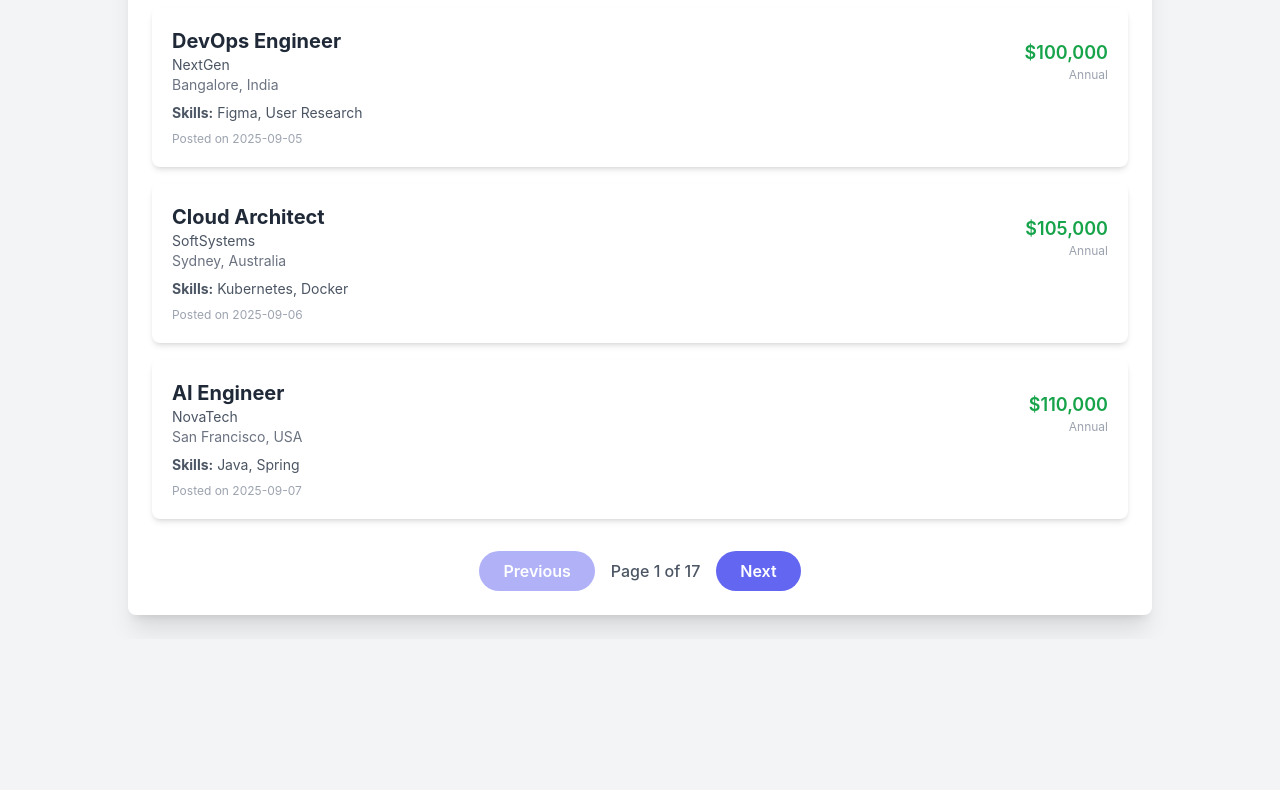
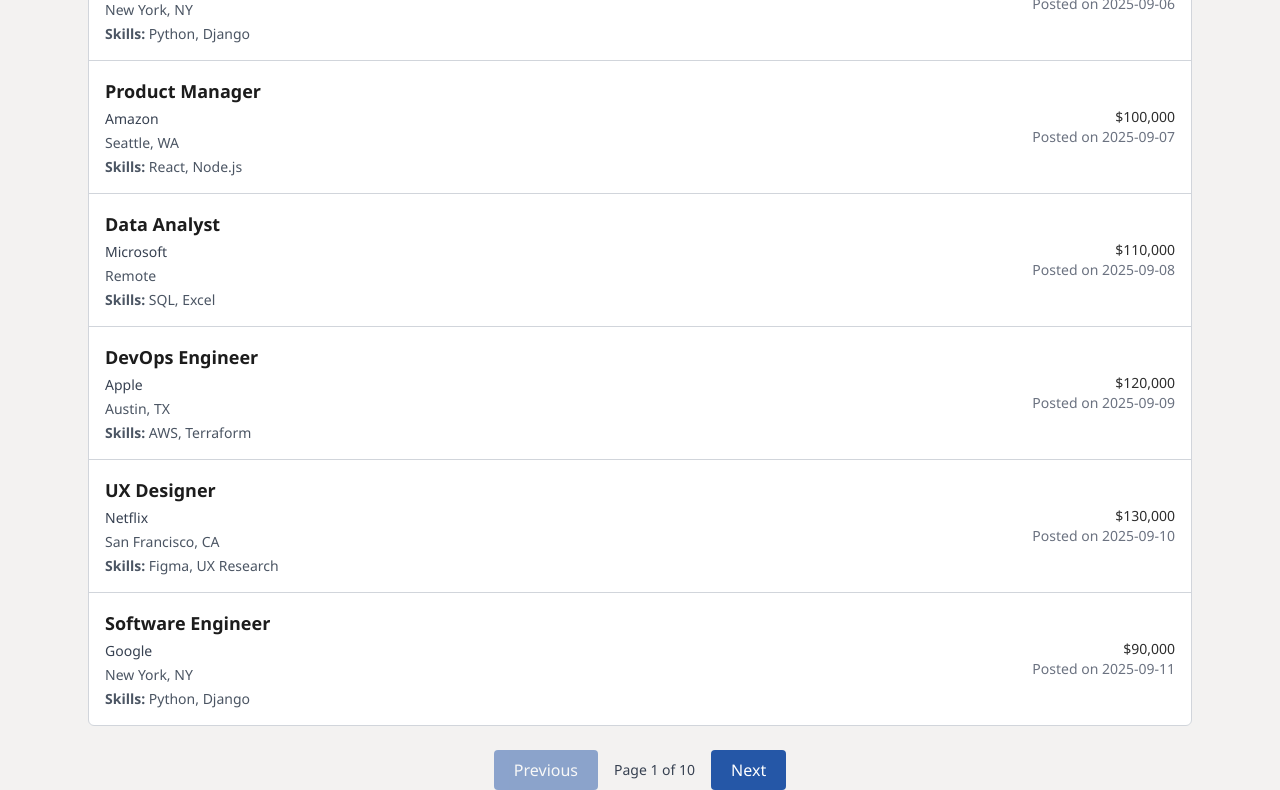
Before and after one commit to aashifm1/jobs-indeed, a plain HTML site: page index.html in a window 1280 px wide. Shown: the part 717-1507 px from the top of the page. Before the commit the page ends 1356 px from the top, so only its background shows below. Drawn offline with nearby package versions, Linux system fonts and the light colour scheme.

Commit message:
Update index.html

```diff
--- a/index.html
+++ b/index.html
@@ -3,148 +3,122 @@
 <head>
   <meta charset="UTF-8" />
   <meta name="viewport" content="width=device-width, initial-scale=1.0" />
-  <title>Indeed - Jobs, Employment, Career</title>
+  <title>Indeed - Job Search</title>
   <script src="https://cdn.tailwindcss.com"></script>
   <style>
     body {
-      font-family: 'Inter', sans-serif;
-      transition: background-color 0.3s;
+      font-family: 'Segoe UI', Tahoma, Geneva, Verdana, sans-serif;
+      background-color: #f3f2f1;
     }
-    .dark body {
-      background-color: #1a202c;
+    .job-title:hover {
+      color: #2557a7;
+      text-decoration: underline;
     }
-    .dark .bg-white {
-      background-color: #2d3748;
-    }
-    .dark .text-gray-800 {
-      color: #e2e8f0;
-    }
-    .dark .text-gray-500 {
-      color: #a0aec0;
-    }
-    .dark .text-gray-600 {
-      color: #a0aec0;
+    .pagination-btn:disabled {
+      opacity: 0.5;
+      cursor: not-allowed;
     }
   </style>
 </head>
-<body class="bg-gray-100 text-gray-900 dark:text-gray-100 p-6 flex flex-col items-center">
+<body class="text-[#1c1c1c]">
 
-  <div class="w-full max-w-5xl bg-white dark:bg-gray-800 p-6 rounded-lg shadow-xl transition-colors duration-300">
-    <header class="text-center mb-6">
-      <h1 class="text-4xl font-bold text-gray-800 dark:text-white">Indeed</h1>
-      <p class="text-lg text-gray-500 dark:text-gray-400">Find your next role anywhere in the world</p>
-    </header>
+  <header class="bg-white shadow-sm px-6 py-4 mb-6">
+    <div class="max-w-6xl mx-auto flex flex-col sm:flex-row sm:items-center sm:justify-between">
+      <div>
+        <h1 class="text-3xl font-bold text-[#2557a7]">Indeed</h1>
+        <p class="text-sm text-gray-600">Find your next opportunity</p>
+      </div>
+    </div>
+  </header>
 
-    <div class="flex justify-end mb-4">
-      <button id="dark-mode-toggle" class="px-4 py-2 rounded-full bg-gray-200 dark:bg-gray-700 text-gray-800 dark:text-white font-semibold transition-colors">
-        Toggle Dark Mode
-      </button>
+  <main class="max-w-6xl mx-auto px-4 sm:px-6">
+    <section id="job-listings" class="divide-y divide-gray-300 border border-gray-300 bg-white rounded-md">
+      <!-- Jobs inserted by JavaScript -->
+    </section>
+
+    <div class="flex justify-center items-center gap-4 mt-6">
+      <button id="prev-page" class="pagination-btn px-5 py-2 bg-[#2557a7] text-white font-medium rounded hover:bg-[#1e477a] transition" disabled>Previous</button>
+      <span id="page-info" class="text-sm text-gray-700">Page 1</span>
+      <button id="next-page" class="pagination-btn px-5 py-2 bg-[#2557a7] text-white font-medium rounded hover:bg-[#1e477a] transition">Next</button>
     </div>
-
-    <main id="job-listings" class="space-y-4">
-      <!-- Job cards inserted here by JS -->
-    </main>
-
-    <div class="mt-8 flex justify-center items-center space-x-4">
-      <button id="prev-page" class="px-6 py-2 rounded-full bg-indigo-500 text-white font-semibold hover:bg-indigo-600 transition disabled:opacity-50" disabled>
-        Previous
-      </button>
-      <span id="page-info" class="text-gray-600 dark:text-gray-400 font-medium">Page 1</span>
-      <button id="next-page" class="px-6 py-2 rounded-full bg-indigo-500 text-white font-semibold hover:bg-indigo-600 transition">
-        Next
-      </button>
-    </div>
-  </div>
+  </main>
 
   <script>
     const jobs = [];
-    const sampleRoles = ["Software Engineer", "Data Scientist", "Product Manager", "UX Designer", "DevOps Engineer", "Cloud Architect", "AI Engineer", "Full Stack Developer", "QA Analyst", "Technical Writer"];
-    const companies = ["TechCorp", "InnoSoft", "CloudNine", "ByteWave", "NextGen", "SoftSystems", "NovaTech", "Skyline", "DataSphere", "CodeMinds"];
-    const locations = ["New York, USA", "London, UK", "Berlin, Germany", "Toronto, Canada", "Bangalore, India", "Sydney, Australia", "San Francisco, USA", "Tokyo, Japan", "Dubai, UAE", "Singapore"];
-    const skillsList = [["Python", "Django"], ["React", "Node.js"], ["AWS", "Terraform"], ["SQL", "Excel"], ["Figma", "User Research"], ["Kubernetes", "Docker"], ["Java", "Spring"], ["C#", ".NET"], ["GCP", "BigQuery"], ["TypeScript", "Angular"]];
+    const roles = ["Software Engineer", "Product Manager", "Data Analyst", "DevOps Engineer", "UX Designer"];
+    const companies = ["Google", "Amazon", "Microsoft", "Apple", "Netflix"];
+    const locations = ["New York, NY", "Seattle, WA", "Remote", "Austin, TX", "San Francisco, CA"];
+    const skills = [["Python", "Django"], ["React", "Node.js"], ["SQL", "Excel"], ["AWS", "Terraform"], ["Figma", "UX Research"]];
 
     for (let i = 1; i <= 100; i++) {
-      const idx = i % 10;
+      const idx = i % 5;
       jobs.push({
-        role: sampleRoles[idx],
+        role: roles[idx],
         company: companies[idx],
         location: locations[idx],
-        salary: `$${80 + idx * 5},000`,
-        skills: skillsList[idx].join(', '),
+        salary: `$${90 + idx * 10},000`,
+        skills: skills[idx].join(', '),
         job_link: `https://example.com/job/${i}`,
         posting_date: `2025-09-${(i % 30 + 1).toString().padStart(2, '0')}`
       });
     }
 
-    const jobsPerPage = 6;
+    const jobsPerPage = 10;
     let currentPage = 1;
     const totalPages = Math.ceil(jobs.length / jobsPerPage);
 
-    const jobListingsContainer = document.getElementById('job-listings');
-    const prevButton = document.getElementById('prev-page');
-    const nextButton = document.getElementById('next-page');
-    const pageInfoSpan = document.getElementById('page-info');
-    const darkModeToggle = document.getElementById('dark-mode-toggle');
+    const jobListingsContainer = document.getElementById("job-listings");
+    const prevBtn = document.getElementById("prev-page");
+    const nextBtn = document.getElementById("next-page");
+    const pageInfo = document.getElementById("page-info");
 
     function renderJobs() {
-      jobListingsContainer.innerHTML = '';
+      jobListingsContainer.innerHTML = "";
       const start = (currentPage - 1) * jobsPerPage;
       const end = start + jobsPerPage;
-      const jobsToDisplay = jobs.slice(start, end);
+      const jobsToShow = jobs.slice(start, end);
 
-      jobsToDisplay.forEach(job => {
-        const jobCard = document.createElement('a');
-        jobCard.href = job.job_link;
-        jobCard.target = "_blank";
-        jobCard.className = "block p-5 bg-white dark:bg-gray-700 rounded-lg shadow-md hover:shadow-lg transition space-y-2";
+      jobsToShow.forEach(job => {
+        const jobRow = document.createElement("div");
+        jobRow.className = "p-4 hover:bg-gray-50 transition";
 
-        jobCard.innerHTML = `
-          <div class="flex justify-between items-center">
-            <div>
-              <h2 class="text-xl font-bold text-gray-800 dark:text-white">${job.role}</h2>
-              <p class="text-sm text-gray-600 dark:text-gray-400">${job.company}</p>
-              <p class="text-sm text-gray-500 dark:text-gray-400">${job.location}</p>
+        jobRow.innerHTML = `
+          <div class="flex flex-col sm:flex-row sm:justify-between sm:items-center">
+            <div class="flex flex-col gap-1">
+              <a href="${job.job_link}" target="_blank" class="job-title text-lg font-semibold text-[#1c1c1c]">${job.role}</a>
+              <span class="text-sm text-gray-700">${job.company}</span>
+              <span class="text-sm text-gray-600">${job.location}</span>
+              <span class="text-sm text-gray-600"><strong>Skills:</strong> ${job.skills}</span>
             </div>
-            <div class="text-right">
-              <p class="text-lg font-semibold text-green-600 dark:text-green-400">${job.salary}</p>
-              <p class="text-xs text-gray-400 dark:text-gray-500">Annual</p>
+            <div class="mt-3 sm:mt-0 text-sm text-right">
+              <div class="text-[#2d2d2d] font-medium">${job.salary}</div>
+              <div class="text-gray-500">Posted on ${job.posting_date}</div>
             </div>
           </div>
-          <div class="text-sm text-gray-600 dark:text-gray-300">
-            <strong>Skills:</strong> ${job.skills}
-          </div>
-          <div class="text-xs text-gray-400 dark:text-gray-500">
-            Posted on ${job.posting_date}
-          </div>
         `;
-
-        jobListingsContainer.appendChild(jobCard);
+        jobListingsContainer.appendChild(jobRow);
       });
 
-      prevButton.disabled = currentPage === 1;
-      nextButton.disabled = currentPage === totalPages;
-      pageInfoSpan.textContent = `Page ${currentPage} of ${totalPages}`;
+      prevBtn.disabled = currentPage === 1;
+      nextBtn.disabled = currentPage === totalPages;
+      pageInfo.textContent = `Page ${currentPage} of ${totalPages}`;
     }
 
-    prevButton.addEventListener('click', () => {
+    prevBtn.addEventListener("click", () => {
       if (currentPage > 1) {
         currentPage--;
         renderJobs();
       }
     });
 
-    nextButton.addEventListener('click', () => {
+    nextBtn.addEventListener("click", () => {
       if (currentPage < totalPages) {
         currentPage++;
         renderJobs();
       }
     });
 
-    darkModeToggle.addEventListener('click', () => {
-      document.documentElement.classList.toggle('dark');
-    });
-
-    document.addEventListener('DOMContentLoaded', renderJobs);
+    document.addEventListener("DOMContentLoaded", renderJobs);
   </script>
 </body>
 </html>
```
